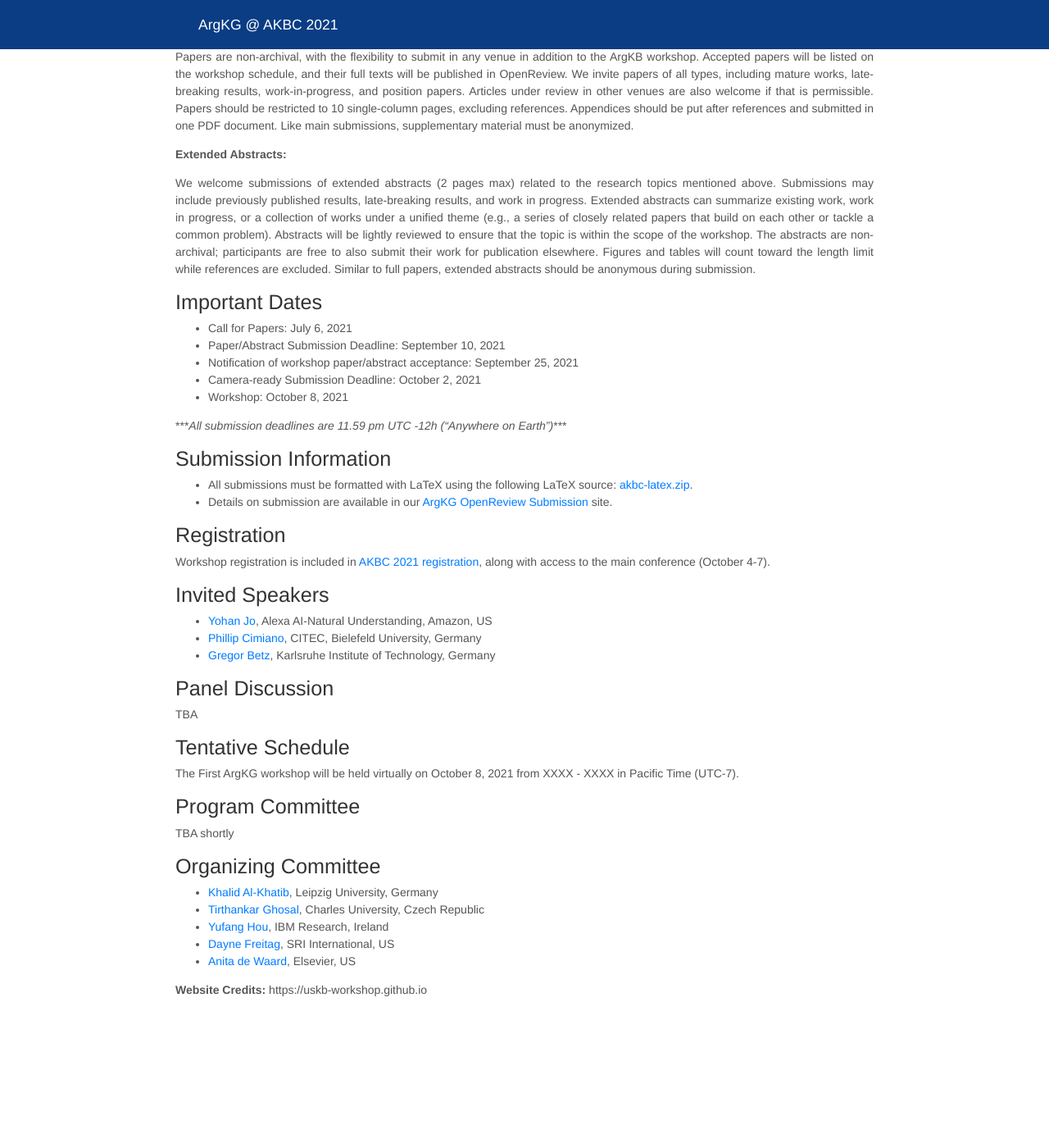
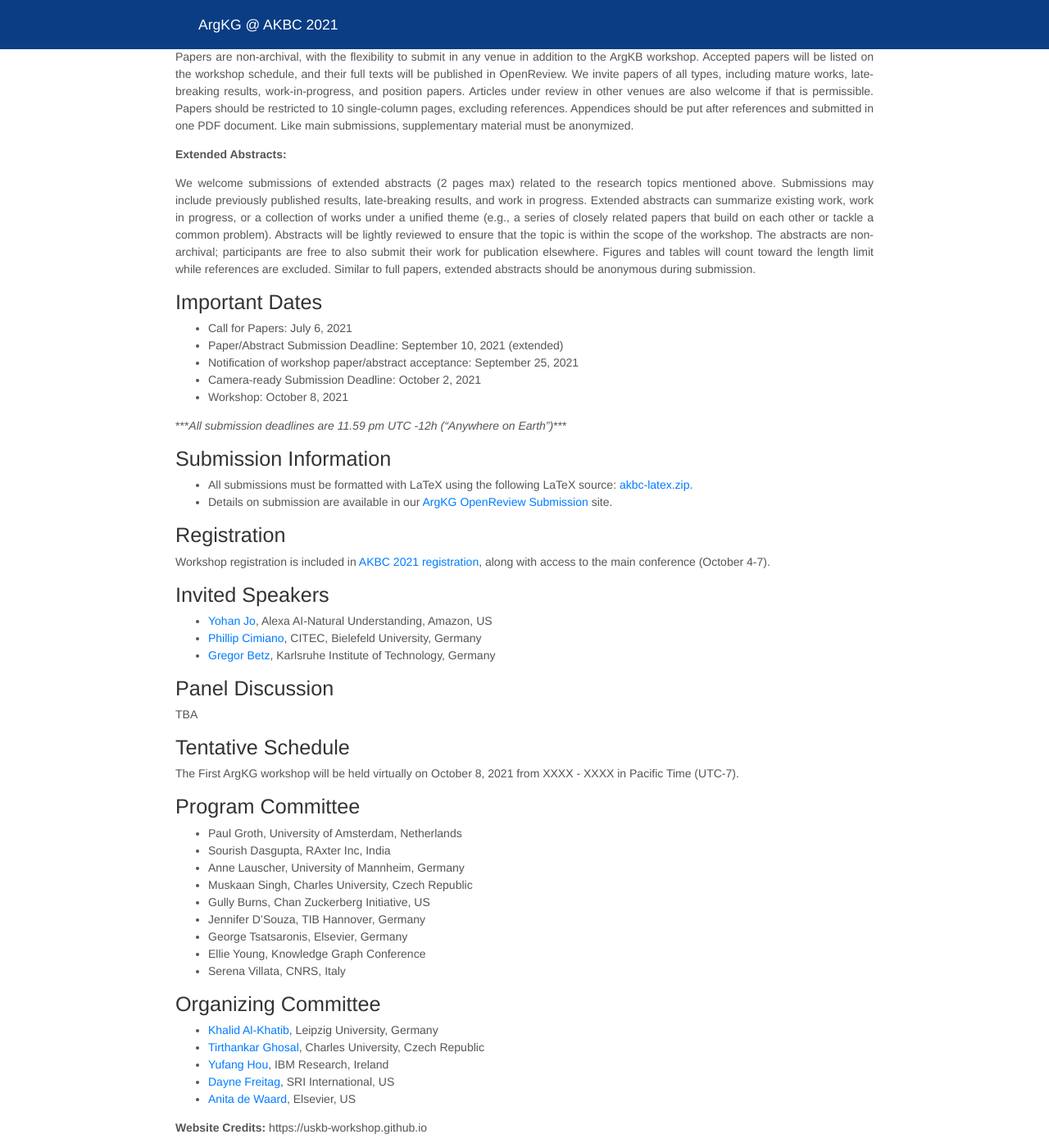
Before and after one commit to ArgKG/2021, a Jekyll site: the page built from index.md, in a window 1280 px wide and 1400 px high, scrolled down 937 px. Shown: the whole window at 82% size. Built offline with Jekyll 4.4.1, drawn with Linux system fonts in a browser that asks for light colours; nearby versions of some CDN libraries; before the commit the page ends 2169 px from its top, so only the background shows below that.

Commit message:
Update index.md

```diff
--- a/index.md
+++ b/index.md
@@ -39,7 +39,7 @@ We welcome submissions of extended abstracts (2 pages max) related to the resear
 ## Important Dates
 
 - Call for Papers: July 6, 2021
-- Paper/Abstract Submission Deadline: September 10, 2021
+- Paper/Abstract Submission Deadline: September 10, 2021 (extended)
 - Notification of workshop paper/abstract acceptance: September 25, 2021
 - Camera-ready Submission Deadline: October 2, 2021
 - Workshop: October 8, 2021
@@ -120,7 +120,15 @@ The First ArgKG workshop will be held virtually on October 8, 2021 from XXXX - X
 
 ## Program Committee
 
-TBA shortly
+- Paul Groth, University of Amsterdam, Netherlands
+- Sourish Dasgupta, RAxter Inc, India
+- Anne Lauscher, University of Mannheim, Germany
+- Muskaan Singh, Charles University, Czech Republic
+- Gully Burns, Chan Zuckerberg Initiative, US
+- Jennifer D'Souza, TIB Hannover, Germany
+- George Tsatsaronis, Elsevier, Germany
+- Ellie Young, Knowledge Graph Conference
+- Serena Villata, CNRS, Italy
 
 ## Organizing Committee
 - [Khalid Al-Khatib](https://www.uni-weimar.de/en/media/chairs/computer-science-department/webis/people/alkhatib/), Leipzig University, Germany
```
